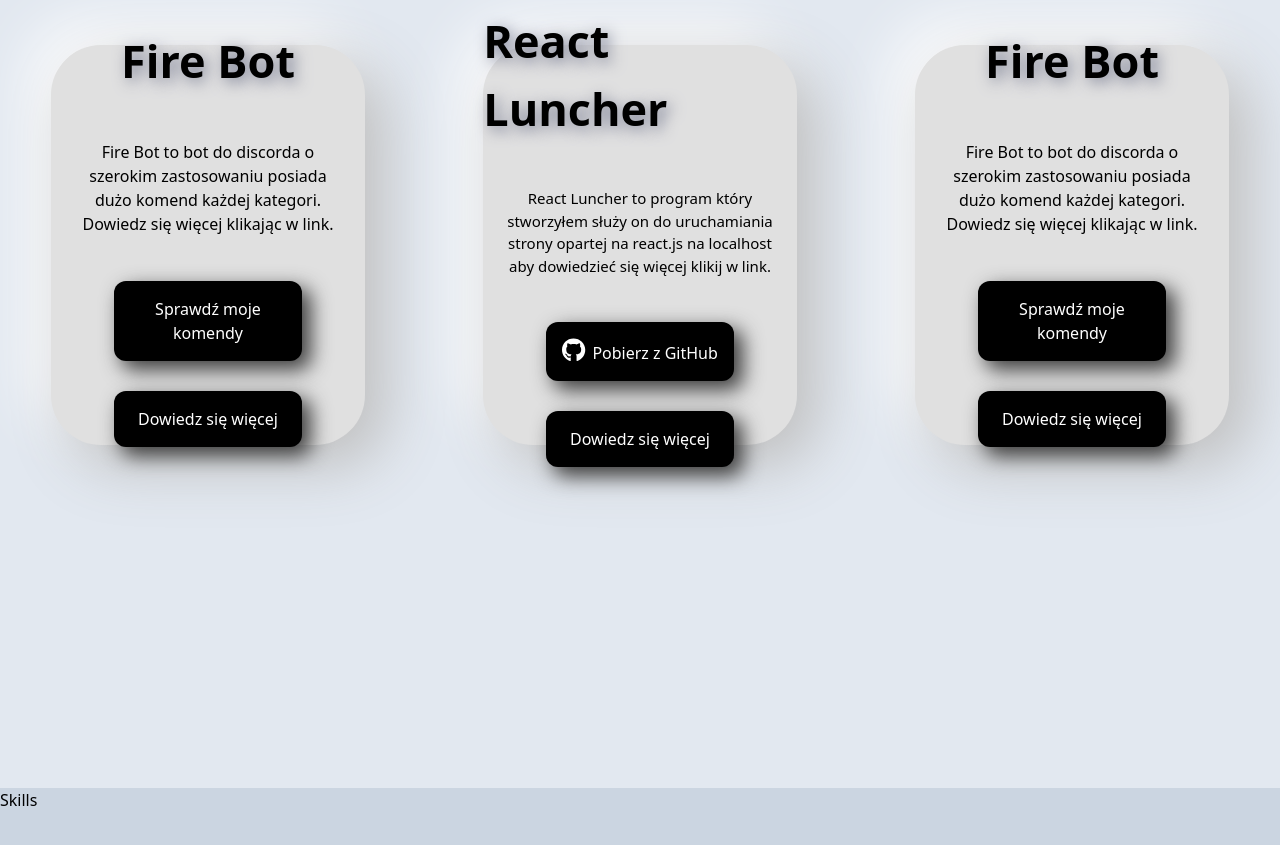
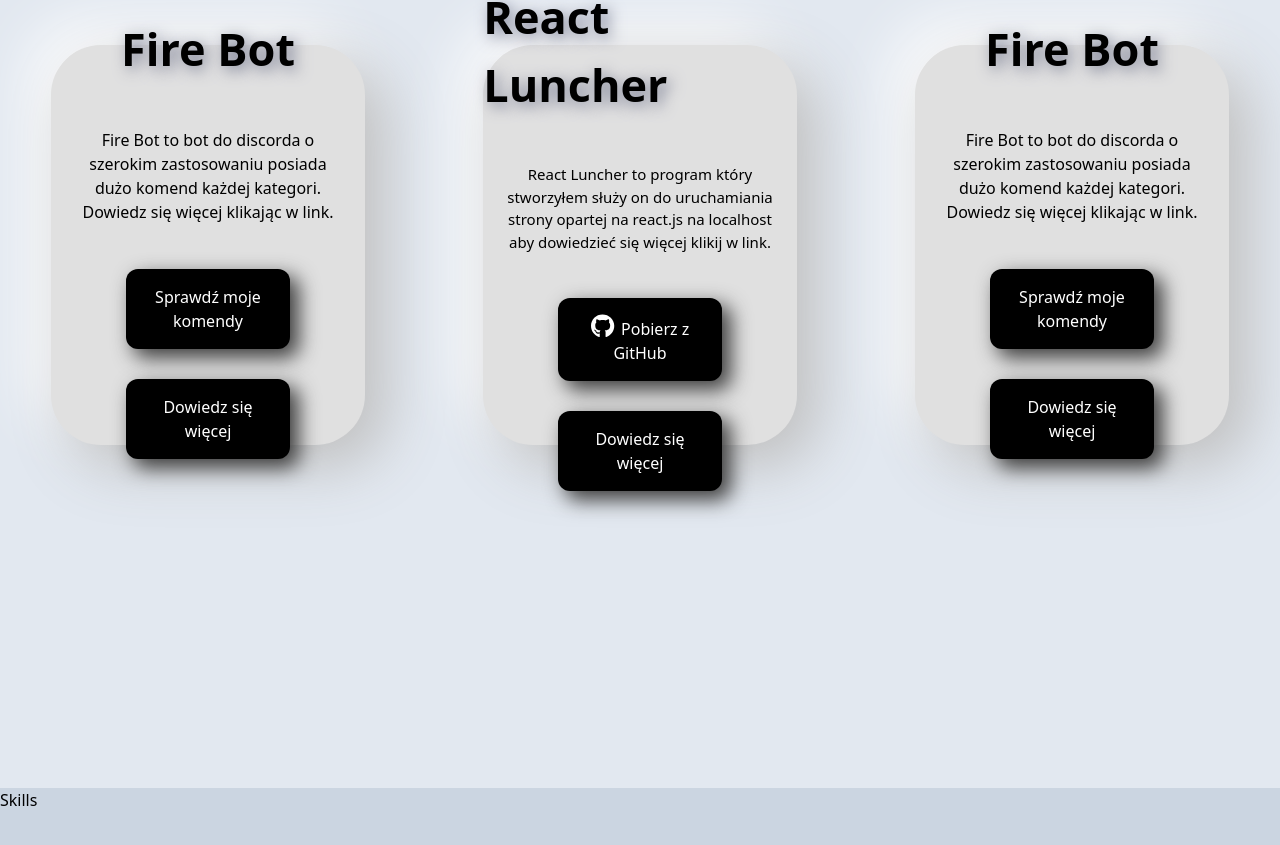
Before and after one commit to itork-glitch/React-Portfolio, a React (Vite) app: page / in a window 1280 px wide. Shown: the part 812-1657 px from the top of the page. Built offline with nearby package versions, Linux system fonts and the light colour scheme.

Commit message:
projects 3.7/5

```diff
--- a/src/components/projects.jsx
+++ b/src/components/projects.jsx
@@ -34,12 +34,16 @@
                 komend każdej kategori. <br /> Dowiedz się więcej klikając w
                 link.
               </p>
+              <Link to="/commands" className="flex justify-center px-5">
                 <button className="mb-[30px] p-4 rounded-xl text-white bg-black w-[60%] self-center hover:scale-110 lg:hover:w-[70%] transition-all duration-300 ease-out btn-shadow">
-                <Link to="/commands">Sprawdź moje komendy</Link>
+                  Sprawdź moje komendy
                 </button>
+              </Link>
+              <Link to="/fire" className="flex justify-center px-5">
                 <button className="p-4 rounded-xl text-white bg-black w-[80%] md:w-[60%] self-center hover:scale-110 lg:hover:w-[70%] transition-all duration-300 ease-out btn-shadow">
-                <Link to="/fire">Dowiedz się więcej</Link>
+                  Dowiedz się więcej
                 </button>
+              </Link>
             </div>
           </div>
         </div>
@@ -68,18 +72,23 @@
                 uruchamiania strony opartej na react.js na localhost <br />
                 aby dowiedzieć się więcej klikij w link.
               </p>
+              <a
+                href="https://github.com/itork-glitch/React-Luncher"
+                className="flex justify-center px-5"
+              >
                 <button className="mb-[30px] p-4 rounded-xl text-white bg-black w-[60%] self-center hover:scale-110 lg:hover:w-[70%] transition-all duration-300 ease-out btn-shadow">
-                <a href="https://github.com/itork-glitch/React-Luncher">
                   <FontAwesomeIcon
                     icon="fa-brands fa-github"
                     className="mr-[7px] text-2xl"
                   />
                   Pobierz z GitHub
+                </button>
               </a>
+              <Link to="/luncher" className="flex justify-center px-5">
+                <button className="p-4 rounded-xl text-white bg-black w-[80%] md:w-[60%] self-center hover:scale-110 lg:hover:w-[70%] transition-all duration-300 ease-out btn-shadow">
+                  Dowiedz się więcej
                 </button>
-              <button className="p-4 rounded-xl text-white bg-black w-[80%] md:w-[60%] self-center hover:scale-110 lg:hover:w-[70%] transition-all duration-300 ease-out btn-shadow">
-                <Link to="/luncher">Dowiedz się więcej</Link>
-              </button>
+              </Link>
             </div>
           </div>
         </div>
@@ -108,12 +117,16 @@
                 komend każdej kategori. <br /> Dowiedz się więcej klikając w
                 link.
               </p>
+              <Link to="/commands" className="flex justify-center px-5">
                 <button className="mb-[30px] p-4 rounded-xl text-white bg-black w-[60%] self-center hover:scale-110 lg:hover:w-[70%] transition-all duration-300 ease-out btn-shadow">
-                <Link to="/commands">Sprawdź moje komendy</Link>
+                  Sprawdź moje komendy
                 </button>
+              </Link>
+              <Link to="/fire" className="flex justify-center px-5">
                 <button className="p-4 rounded-xl text-white bg-black w-[80%] md:w-[60%] self-center hover:scale-110 lg:hover:w-[70%] transition-all duration-300 ease-out btn-shadow">
-                <Link to="/fire">Dowiedz się więcej</Link>
+                  Dowiedz się więcej
                 </button>
+              </Link>
             </div>
           </div>
         </div>
```
Lines whose indentation alone changed are shown as unchanged.
